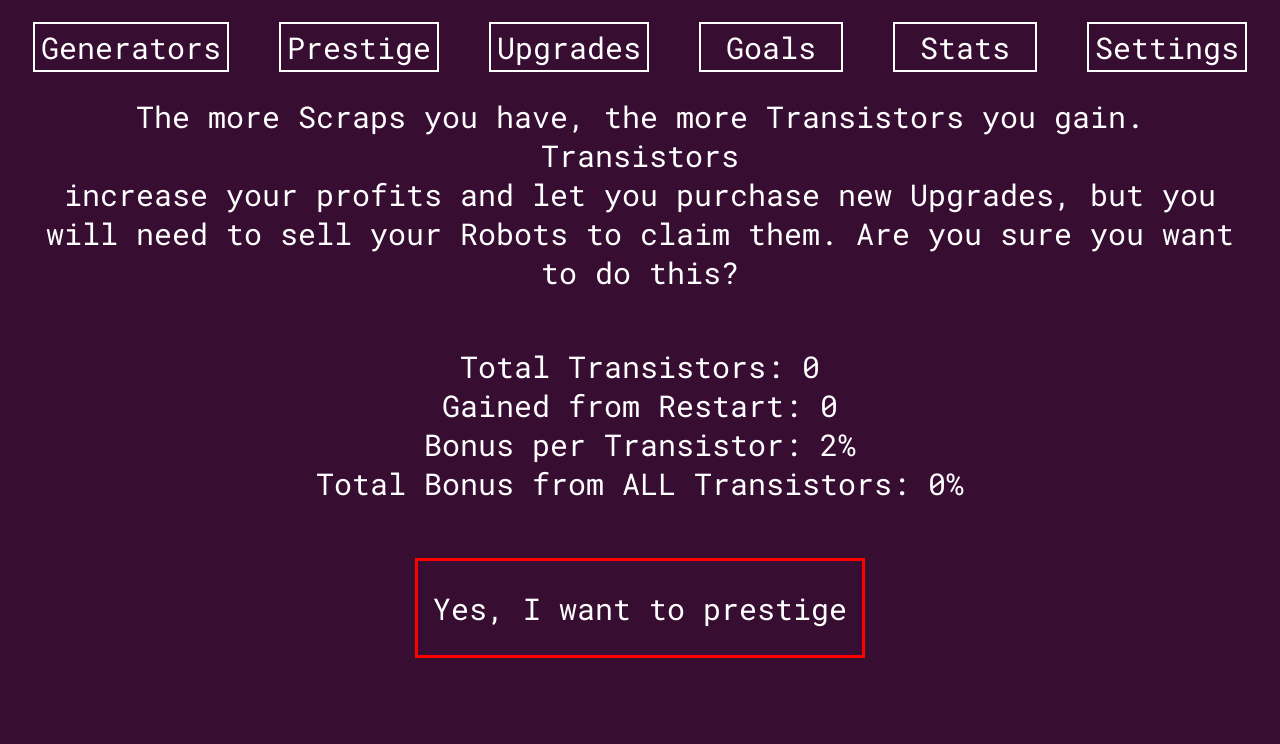
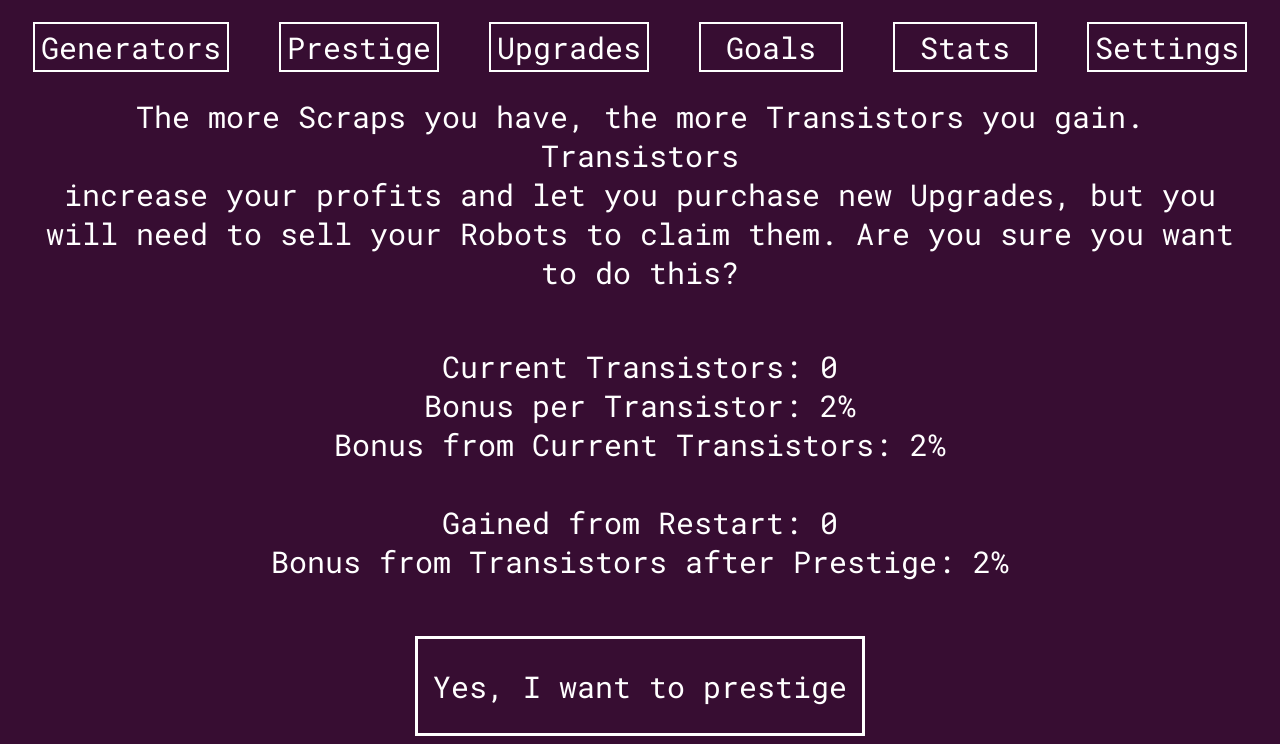
Before and after one commit to g1tyx/scrap-incremental, a plain HTML site: page index.html in a window 1280 px wide. Both pictures are taken after a click on the button "Prestige". Shown: the part 141-885 px from the top of the page. Before the commit the page ends 807 px from the top, so only its background shows below. Drawn offline with Linux system fonts and the light colour scheme.

Commit message:
Add files via upload

```diff
--- a/index.html
+++ b/index.html
@@ -80,10 +80,12 @@
             Are you sure you want to do this?
         </p>
         <p class="prestige-info">
-            Total Transistors: <span id="total-transistors">0</span> <br>
+            Current Transistors: <span id="current-transistors">0</span> <br>
+            Bonus per Transistor: <span id="bonus-per-transistor">2</span>% <br>
+            Bonus from Current Transistors: <span id="bonus-from-current-transistors">2</span>% <br>
+            <br>
             Gained from Restart: <span id="gained-from-restart">0</span> <br>
-            Bonus per Transistor: <span id="bonus-per-transistor">2</span>% <br>
-            Total Bonus from ALL Transistors: <span id="total-bonus-from-all-transistors">0</span>%
+            Bonus from Transistors after Prestige: <span id="bonus-from-transistors-after-prestige">2</span>%
         </p>
         <button onclick="doPrestige()" id="prestige-button">Yes, I want to prestige</button>
     </div>
--- a/main.js
+++ b/main.js
@@ -82,7 +82,7 @@ function scrapProductionLoop(deltaTime) {
     data.scrap += scrapsToGain * deltaTime;
     data.scrapsThisRun +=  scrapsToGain;
     data.totalScrap +=  scrapsToGain;
-    transistorsGainedFromRestart = (150 * Math.sqrt(data.scrapsThisRun/(400000000000/9)));
+    transistorsGainedFromRestart = Math.floor(150 * Math.sqrt(data.scrapsThisRun/(400000000000/9)));
 }
 
 
@@ -183,18 +183,22 @@ function changeBuyAmount(amount) {
 // PRESTIGE
 //#region
 
-const totalTransistorsElement = document.getElementById("total-transistors");
+const currentTransistorsElement = document.getElementById("current-transistors");
+const bonusPerTransistorElement = document.getElementById("bonus-per-transistor");
+const bonusFromCurrentTransistorsElement = document.getElementById("bonus-current-from-transistors");
+
 const gainedFromRestartElement = document.getElementById("gained-from-restart");
-const bonusPerTransistorElement = document.getElementById("bonus-per-transistor");
-const totalBonusFromAllTransistors = document.getElementById("total-bonus-from-all-transistors");
+const bonusFromTransistorsAfterPrestigeElement = document.getElementById("bonus-from-transistors-after-prestige");
 
 const prestigeButtonElement = document.getElementById("prestige-button");
 
 function updateTransistorInfo() {
-    totalTransistorsElement.innerHTML = formatWithCommas(data.transistors, 0);
+    currentTransistorsElement.innerHTML = formatWithCommas(data.transistors, 0);
+    bonusPerTransistorElement.innerHTML = formatWithCommas(((data.transistorsBonus - 1) * 100), 0);
+    bonusFromCurrentTransistorsElement.innerHTML = formatWithCommas(data.transistors * ((data.transistorsBonus - 1) * 100), 0);
+
     gainedFromRestartElement.innerHTML = formatWithCommas(transistorsGainedFromRestart, 0);
-    bonusPerTransistorElement.innerHTML = formatWithCommas(((data.transistorsBonus - 1) * 100), 0);
-    totalBonusFromAllTransistors.innerHTML = formatWithCommas((Math.round(data.transistors) * (data.transistorsBonus - 1) * 100), 0);
+    bonusFromTransistorsAfterPrestigeElement.innerHTML = formatWithCommas((transistorsGainedFromRestart + data.transistors) * ((data.transistorsBonus - 1) * 100), 0);
 
     if (transistorsGainedFromRestart < 1) {
         prestigeButtonElement.style.borderColor = 'Red';
```
